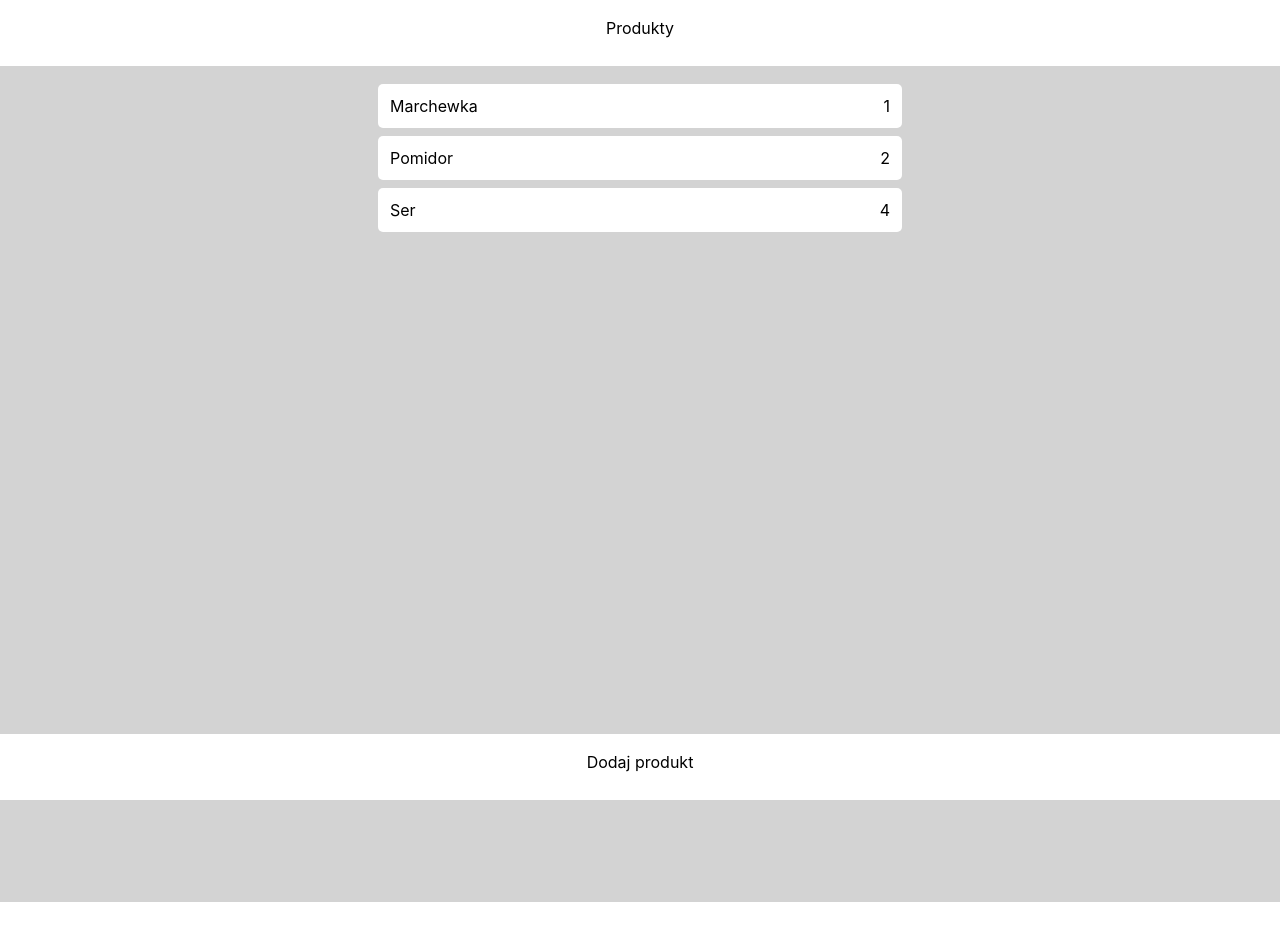
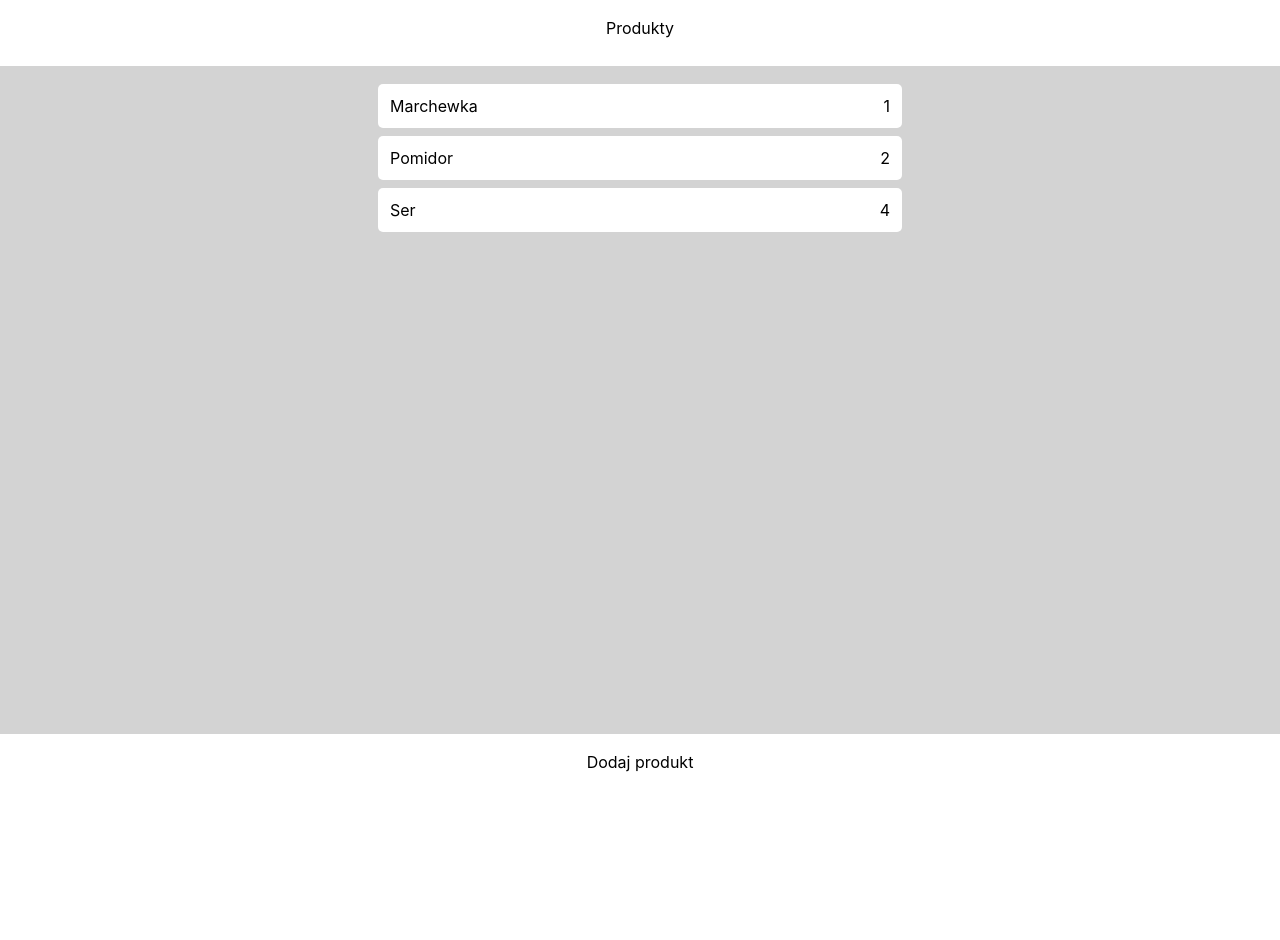
Before and after one commit to kcvgan/spiz, a Next.js app: page / in a window 1280 px wide. Shown: the top 940 px of the page. After the commit the page ends 800 px from the top, so only its background shows below. Built offline with nearby package versions, Linux system fonts and the light colour scheme.

Commit message:
changed height of inner component

```diff
--- a/pages/index.tsx
+++ b/pages/index.tsx
@@ -22,7 +22,7 @@ const products: Product[] = [
 
 const Root = styled.div`
     margin: 0;
-    height: 100vh;
+    height: calc(100vh - 168px);
 `;
 
 const Header = styled.div`
```
